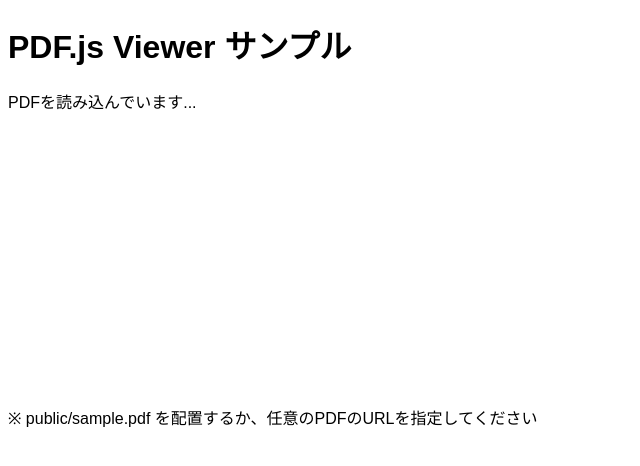
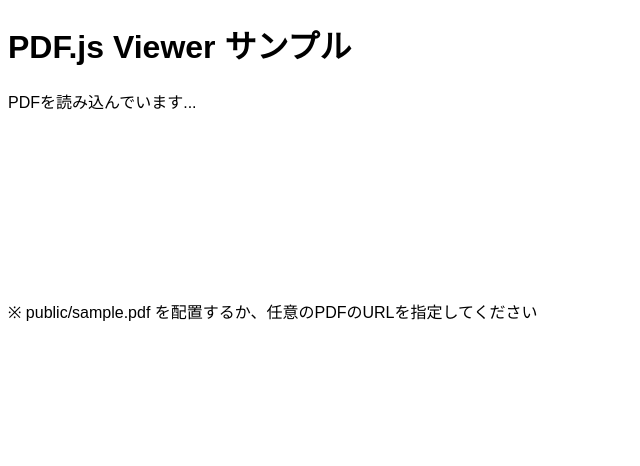
Before and after one commit to Himenon/pdfjs-dist-with-react, a Next.js app: page / in a window 1280 px wide. Shown: the top 466 px of the page, without its empty margins (0-640 px from the left). Built offline with nearby package versions, Linux system fonts and the light colour scheme.

Commit message:
chore: update

```diff
--- /dev/null
+++ b/app/_components/PDFViewer.module.css
@@ -0,0 +1,3 @@
+.pdf-viewer {
+  border: 1px solid #ccc;
+}
--- a/app/_components/PdfViewer.tsx
+++ b/app/_components/PdfViewer.tsx
@@ -1,6 +1,7 @@
 "use client";
 
 import { useEffect, useState } from "react";
+import styles from "./PDFViewer.module.css";
 
 const loadPDF = async (canvas: HTMLCanvasElement, pdfPath: string) => {
   // 動的インポートでブラウザ環境でのみpdf.jsを読み込む
@@ -32,7 +33,6 @@
   const [canvasRef, setCanvasRef] = useState<HTMLCanvasElement | null>(null);
   const [loading, setLoading] = useState<boolean>(true);
 
-  // PDFをロード
   useEffect(() => {
     if (!canvasRef) {
       return;
@@ -50,7 +50,7 @@
   return (
     <div>
       {loading && <p>PDFを読み込んでいます...</p>}
-      <canvas ref={setCanvasRef} width={"256px"} height="256px" />
+      <canvas ref={setCanvasRef} className={styles.pdfViewer} />
     </div>
   );
 }
--- a/app/_components/PdfViewerWithCanvas.tsx
+++ b/app/_components/PdfViewerWithCanvas.tsx
@@ -1,6 +1,7 @@
 "use client";
 
 import { useEffect, useState } from "react";
+import styles from "./PDFViewer.module.css";
 
 const loadPDF = async (canvas: HTMLCanvasElement, pdfPath: string) => {
   // 動的インポートでブラウザ環境でのみpdf.jsを読み込む
@@ -34,7 +35,6 @@
   const [canvasRef, setCanvasRef] = useState<HTMLCanvasElement | null>(null);
   const [loading, setLoading] = useState<boolean>(true);
 
-  // PDFをロード
   useEffect(() => {
     if (!canvasRef) {
       return;
@@ -52,7 +52,7 @@
   return (
     <div>
       {loading && <p>PDFを読み込んでいます...</p>}
-      <canvas ref={setCanvasRef} width={"256px"} height="256px" />
+      <canvas ref={setCanvasRef} className={styles.pdfViewer} />
     </div>
   );
 }
```
